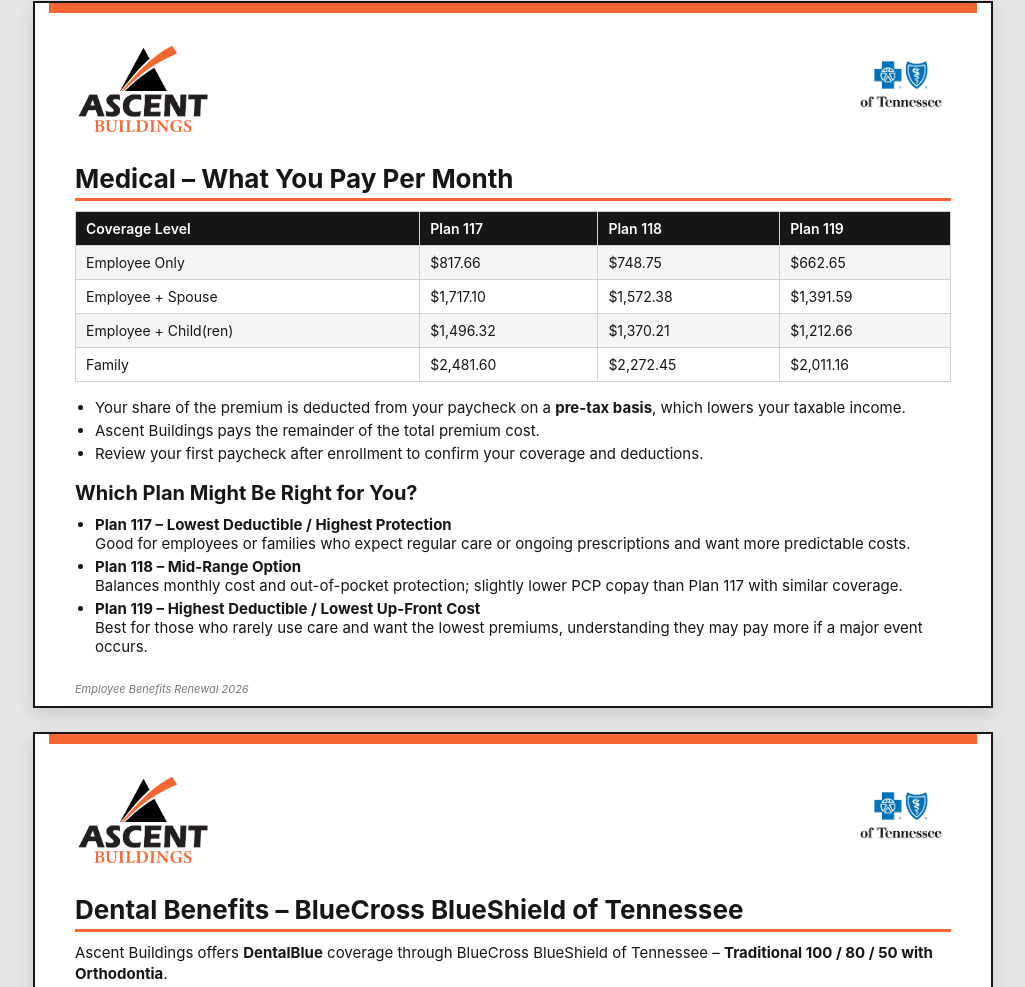
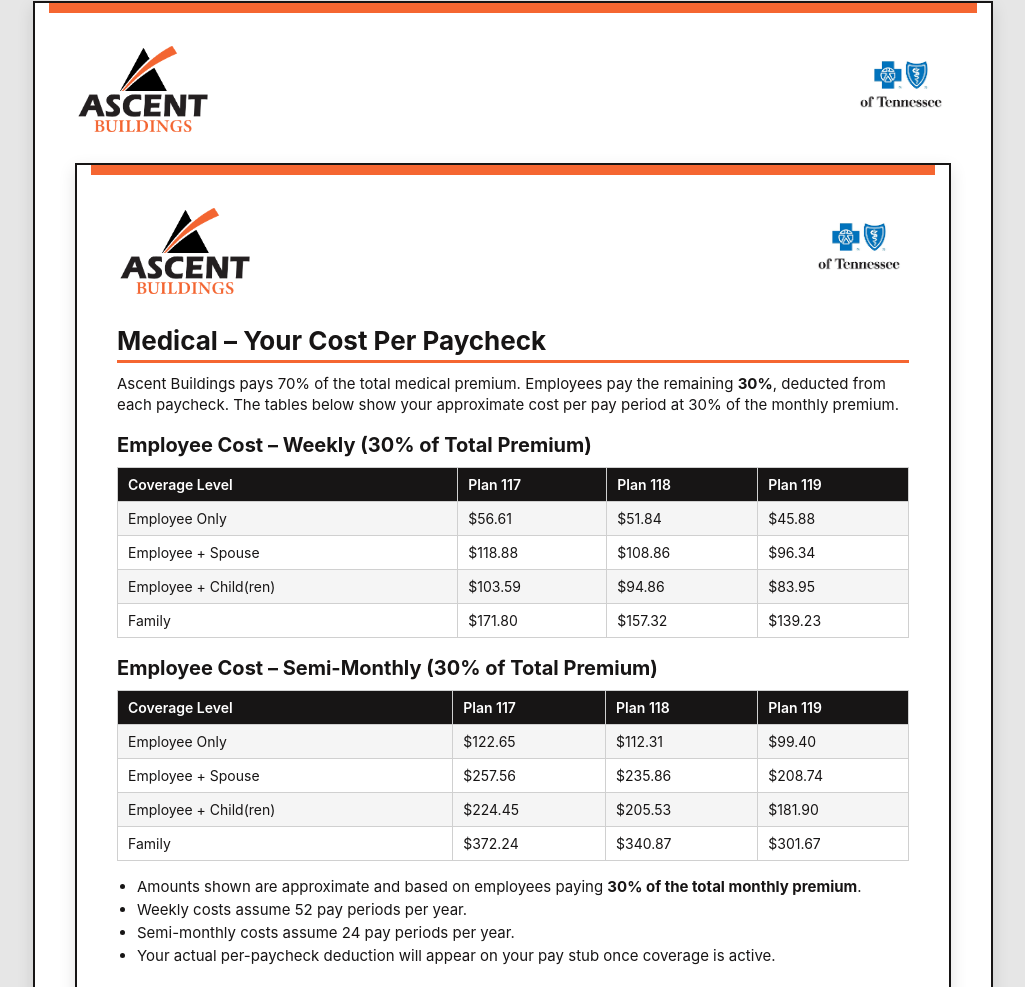
Before and after one commit to huntdb95-cloud/ascentbenefits, a plain HTML site: page index.html in a window 1280 px wide. Shown: the part 3065-4052 px from the top of the page, without its empty margins (127-1152 px from the left). Drawn offline with Linux system fonts and the light colour scheme.

Commit message:
Update index.html

```diff
--- a/index.html
+++ b/index.html
@@ -428,8 +428,22 @@
       <img src="bcbst.png" alt="BlueCross BlueShield of Tennessee logo" class="carrier-logo" />
     </div>
 
-    <h2 class="section-title">Medical – What You Pay Per Month</h2>
+      <!-- MEDICAL – EMPLOYEE COST PER PAYCHECK -->
+  <div class="page page-break">
+    <div class="page-header">
+      <img src="Ascent-Logo-dark.png" alt="Ascent Buildings logo" class="logo-main" />
+      <img src="bcbst.png" alt="BlueCross BlueShield of Tennessee logo" class="carrier-logo" />
+    </div>
 
+    <h2 class="section-title">Medical – Your Cost Per Paycheck</h2>
+
+    <p>
+      Ascent Buildings pays 70% of the total medical premium. Employees pay the remaining
+      <strong>30%</strong>, deducted from each paycheck. The tables below show your approximate
+      cost per pay period at 30% of the monthly premium.
+    </p>
+
+    <h3>Employee Cost – Weekly (30% of Total Premium)</h3>
     <table>
       <tr>
         <th>Coverage Level</th>
@@ -439,47 +453,69 @@
       </tr>
       <tr>
         <td>Employee Only</td>
-        <td>$817.66</td>
-        <td>$748.75</td>
-        <td>$662.65</td>
+        <td>$56.61</td>
+        <td>$51.84</td>
+        <td>$45.88</td>
       </tr>
       <tr>
         <td>Employee + Spouse</td>
-        <td>$1,717.10</td>
-        <td>$1,572.38</td>
-        <td>$1,391.59</td>
+        <td>$118.88</td>
+        <td>$108.86</td>
+        <td>$96.34</td>
       </tr>
       <tr>
         <td>Employee + Child(ren)</td>
-        <td>$1,496.32</td>
-        <td>$1,370.21</td>
-        <td>$1,212.66</td>
+        <td>$103.59</td>
+        <td>$94.86</td>
+        <td>$83.95</td>
       </tr>
       <tr>
         <td>Family</td>
-        <td>$2,481.60</td>
-        <td>$2,272.45</td>
-        <td>$2,011.16</td>
+        <td>$171.80</td>
+        <td>$157.32</td>
+        <td>$139.23</td>
+      </tr>
+    </table>
+
+    <h3>Employee Cost – Semi-Monthly (30% of Total Premium)</h3>
+    <table>
+      <tr>
+        <th>Coverage Level</th>
+        <th>Plan 117</th>
+        <th>Plan 118</th>
+        <th>Plan 119</th>
+      </tr>
+      <tr>
+        <td>Employee Only</td>
+        <td>$122.65</td>
+        <td>$112.31</td>
+        <td>$99.40</td>
+      </tr>
+      <tr>
+        <td>Employee + Spouse</td>
+        <td>$257.56</td>
+        <td>$235.86</td>
+        <td>$208.74</td>
+      </tr>
+      <tr>
+        <td>Employee + Child(ren)</td>
+        <td>$224.45</td>
+        <td>$205.53</td>
+        <td>$181.90</td>
+      </tr>
+      <tr>
+        <td>Family</td>
+        <td>$372.24</td>
+        <td>$340.87</td>
+        <td>$301.67</td>
       </tr>
     </table>
 
     <ul>
-      <li>Your share of the premium is deducted from your paycheck on a <strong>pre-tax basis</strong>, which lowers your taxable income.</li>
-      <li>Ascent Buildings pays the remainder of the total premium cost.</li>
-      <li>Review your first paycheck after enrollment to confirm your coverage and deductions.</li>
-    </ul>
-
-    <h3>Which Plan Might Be Right for You?</h3>
-    <ul>
-      <li><strong>Plan 117 – Lowest Deductible / Highest Protection</strong><br />
-        Good for employees or families who expect regular care or ongoing prescriptions and want more predictable costs.
-      </li>
-      <li><strong>Plan 118 – Mid-Range Option</strong><br />
-        Balances monthly cost and out-of-pocket protection; slightly lower PCP copay than Plan 117 with similar coverage.
-      </li>
-      <li><strong>Plan 119 – Highest Deductible / Lowest Up-Front Cost</strong><br />
-        Best for those who rarely use care and want the lowest premiums, understanding they may pay more if a major event occurs.
-      </li>
+      <li>Amounts shown are approximate and based on employees paying <strong>30% of the total monthly premium</strong>.</li>
+      <li>Weekly costs assume 52 pay periods per year.</li>
+      <li>Semi-monthly costs assume 24 pay periods per year.</li>
+      <li>Your actual per-paycheck deduction will appear on your pay stub once coverage is active.</li>
     </ul>
 
     <div class="page-footer">Employee Benefits Renewal 2026</div>
```
